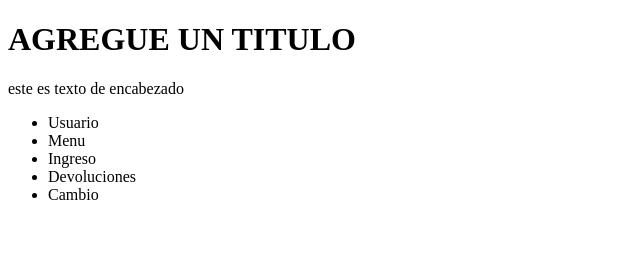
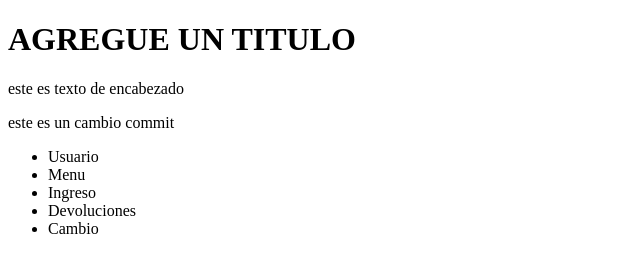
Before and after one commit to Andrestack05/new-repo, a plain HTML site: page index.html in a window 1280 px wide. Shown: the whole page, without its empty margins (0-640 px from the left). Drawn offline with Linux system fonts and the light colour scheme.

Commit message:
Add p tag

```diff
--- a/index.html
+++ b/index.html
@@ -10,6 +10,8 @@
     <header>
         <h1>AGREGUE UN TITULO</h1>
         <p> este es texto de encabezado</p>
+        <p>este es un cambio commit</p>
+
         <nav>
             <ul>
                 <li> Usuario</li>
```
